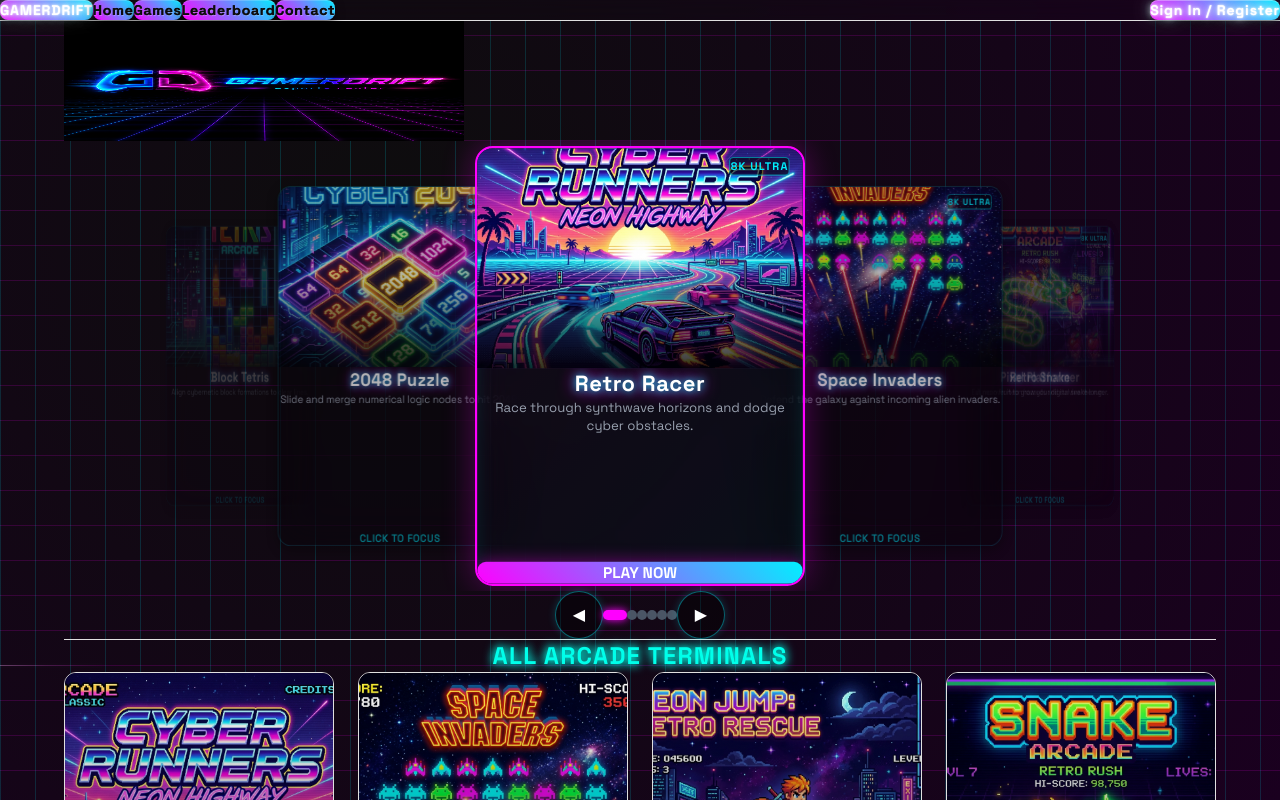
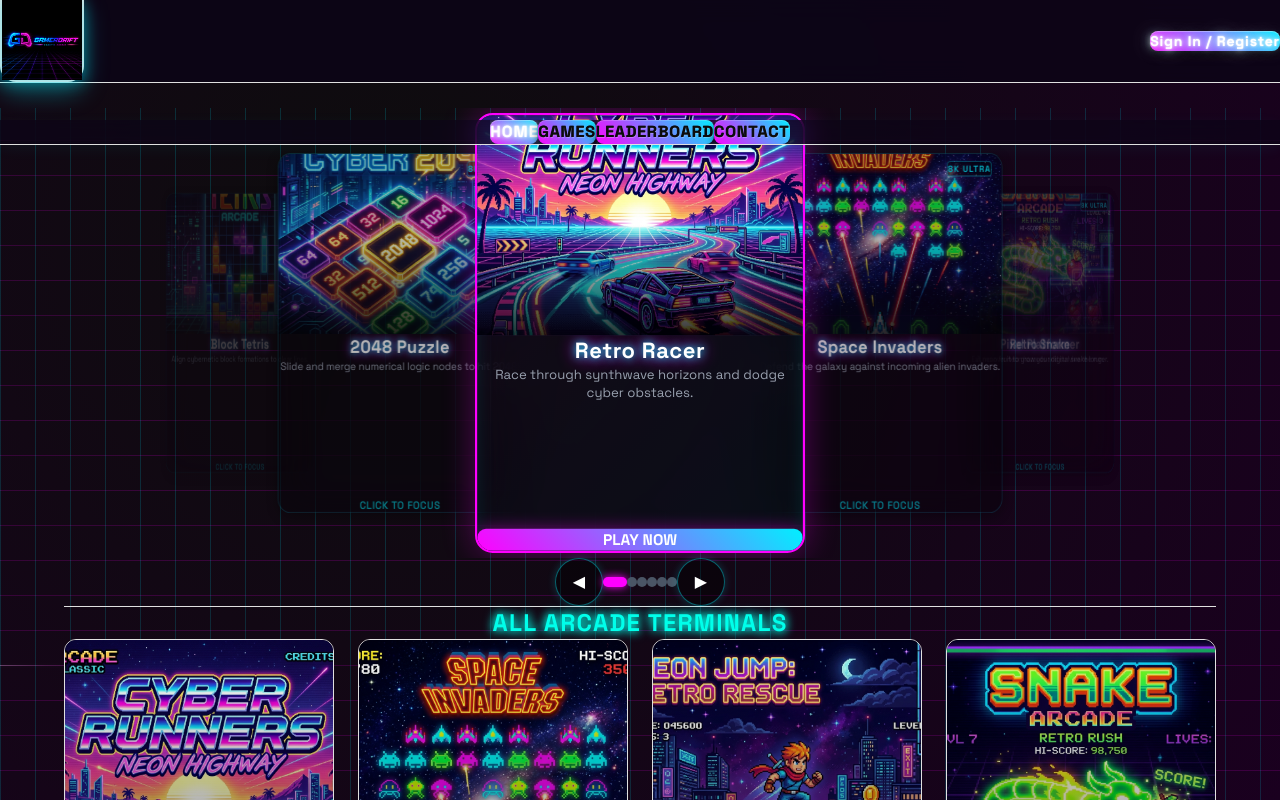
Before and after one commit to gamerdrift/gamerdrift.github.io, a Next.js app: page / in a window 1280 px wide. Built offline with nearby package versions, Linux system fonts and the light colour scheme; no server answers.

Commit message:
feat: implement fullscreen mode on retro arcade cabinet and replace all framing-blocked external game URLs

```diff
--- a/app/layout.tsx
+++ b/app/layout.tsx
@@ -2,6 +2,7 @@ import type { Metadata } from "next";
 import { Geist, Geist_Mono } from "next/font/google";
 import "./globals.css";
 import "../styles/cyberpunk.css";
+import LogoNavBar from "../components/LogoNavBar";
 import NavBar from "../components/NavBar";
 import GridBeams from "../components/GridBeams";
 
@@ -31,6 +32,7 @@ export default function RootLayout({
       className={`${geistSans.variable} ${geistMono.variable} h-full antialiased dark`}>
       <body className="min-h-full flex flex-col bg-cyber-bg text-text-primary transition-colors duration-300">
         <GridBeams />
+        <LogoNavBar />
         <NavBar />
         {process.env.NEXT_PUBLIC_GA_ID && (
           <>
--- a/app/page.tsx
+++ b/app/page.tsx
@@ -17,17 +17,7 @@ export default function Home() {
         <meta name="twitter:card" content="summary_large_image" />
       </Head>
       <div className="w-full min-h-screen pt-4 pb-12 px-4 md:px-8 bg-cyber-grid flex flex-col items-center">
-        <div className="w-full max-w-6xl flex flex-col items-center">
-          <div className="flex justify-start items-center w-full mb-6">
-            <h1 className="h-[120px] flex items-center">
-              <img
-                src="/mylogo.png"
-                alt="GamerDrift Logo"
-                className="h-[120px] w-[400px] object-fill hover:scale-105 transition-transform duration-300"
-              />
-            </h1>
-          </div>
-
+        <div className="w-full max-w-6xl flex flex-col items-center mt-6">
           {/* Futuristic 3D Glass Carousel Selector */}
           <GlassCarousel />
 
--- /dev/null
+++ b/components/LogoNavBar.tsx
@@ -0,0 +1,29 @@
+"use client";
+
+import React from 'react';
+import Link from 'next/link';
+import AuthButton from './AuthButton';
+
+export default function LogoNavBar() {
+  return (
+    <header className="w-full h-[90px] md:h-[120px] bg-[#0c0517]/85 backdrop-blur-md border-b border-neon-pink/20 px-4 md:px-8 flex justify-between items-center sticky top-0 z-50 transition-all duration-300">
+      {/* Cyberpunk hanging plate for Logo */}
+      <div className="flex items-center h-full">
+        <Link href="/" className="relative z-10 block transition-transform duration-300 hover:scale-[1.03] active:scale-95">
+          <div className="bg-[#12021c] border-2 border-t-0 border-neon-blue rounded-b-2xl px-6 py-4 shadow-[0_10px_25px_rgba(0,240,255,0.35),inset_0_1px_2px_rgba(255,255,255,0.1)] flex items-center justify-center -mt-[2px]">
+            <img
+              src="/mylogo.png"
+              alt="GamerDrift Logo"
+              className="h-12 sm:h-16 md:h-[80px] w-auto object-contain filter drop-shadow-[0_0_8px_rgba(0,240,255,0.5)]"
+            />
+          </div>
+        </Link>
+      </div>
+
+      {/* Auth Button */}
+      <div className="flex items-center">
+        <AuthButton />
+      </div>
+    </header>
+  );
+}
--- a/components/NavBar.tsx
+++ b/components/NavBar.tsx
@@ -2,31 +2,36 @@
 
 import React from 'react';
 import Link from 'next/link';
-import AuthButton from './AuthButton';
+import { usePathname } from 'next/navigation';
 
 export default function NavBar() {
+  const pathname = usePathname();
+
+  const navLinks = [
+    { name: 'Home', href: '/' },
+    { name: 'Games', href: '/games' },
+    { name: 'Leaderboard', href: '/leaderboard' },
+    { name: 'Contact', href: '/contact' }
+  ];
+
   return (
-    <nav className="w-full h-20 bg-card-bg border-b border-neon-pink/20 px-8 flex justify-between items-center backdrop-blur-md sticky top-0 z-50 transition-all duration-300">
-      <div className="flex space-x-12 items-center">
-        <Link href="/" className="diamond-tab px-4 py-2 text-sm tracking-wide">
-          GAMERDRIFT
-        </Link>
-        <div className="flex space-x-12 items-center">
-          <Link href="/" className="metallic-tab px-4 py-2 text-sm tracking-wide">
-            Home
-          </Link>
-          <Link href="/games" className="metallic-tab px-4 py-2 text-sm tracking-wide">
-            Games
-          </Link>
-          <Link href="/leaderboard" className="metallic-tab px-4 py-2 text-sm tracking-wide">
-            Leaderboard
-          </Link>
-          <Link href="/contact" className="metallic-tab px-4 py-2 text-sm tracking-wide">
-            Contact
-          </Link>
-        </div>
+    <nav className="w-full h-16 bg-[#0c0517]/70 border-b border-neon-blue/20 flex justify-center items-center backdrop-blur-md sticky top-[90px] md:top-[120px] z-40 transition-all duration-300 shadow-[0_4px_15px_rgba(0,240,255,0.05)]">
+      <div className="flex space-x-6 md:space-x-12 items-center px-4 overflow-x-auto scrollbar-none py-1">
+        {navLinks.map((link) => {
+          const isActive = pathname === link.href;
+          return (
+            <Link
+              key={link.href}
+              href={link.href}
+              className={`${
+                isActive ? 'diamond-tab' : 'metallic-tab'
+              } px-6 py-2.5 md:px-10 md:py-3 text-sm md:text-base font-extrabold tracking-widest uppercase transition-all duration-300 hover:scale-105 hover:-translate-y-0.5 active:translate-y-0.5 whitespace-nowrap`}
+            >
+              {link.name}
+            </Link>
+          );
+        })}
       </div>
-      <AuthButton />
     </nav>
   );
 }
--- a/data/games.ts
+++ b/data/games.ts
@@ -67,24 +67,24 @@ export const games: Game[] = [
   { id: "asteroids-js", title: "Asteroids 2D", thumbnail: getUnsplashUrl("photo-1506703719100-a0f3a48c0f86"), url: "/play/asteroids-js/", isExternal: true, embedUrl: "https://dmcinnes.github.io/HTML5-Asteroids/", category: "Shooting", description: "Control a ship in deep space, blast incoming space debris and evade alien saucers." },
   { id: "canvas-pinball", title: "Cyber Pinball", thumbnail: getUnsplashUrl("photo-1548685913-fe6574340a63"), url: "/play/canvas-pinball/", isExternal: true, embedUrl: "https://leereilly.github.io/canvas-pinball/", category: "Arcade", description: "Classic retro arcade pinball simulation made with HTML5 Canvas physics." },
   { id: "tower-blocks", title: "Tower Blocks", thumbnail: getUnsplashUrl("photo-1518131398979-883be7e12be2"), url: "/play/tower-blocks/", isExternal: true, embedUrl: "https://clintbellanger.github.io/tower_blocks/", category: "Casual", description: "Release and stack moving blocks to construct the tallest skyscraper possible." },
-  { id: "a-dark-room", title: "A Dark Room", thumbnail: getUnsplashUrl("photo-1580234810907-b40315b76418"), url: "/play/a-dark-room/", isExternal: true, embedUrl: "https://adarkroom.doublespeakgames.com/", category: "Retro", description: "A highly acclaimed text-based adventure, survival, and resource-gathering game." },
-  { id: "hex-gl", title: "HexGL Sci-Fi Racer", thumbnail: getUnsplashUrl("photo-1605899435973-ca2d1a8861cf"), url: "/play/hex-gl/", isExternal: true, embedUrl: "https://hexgl.bkcore.com/play/", category: "Action", description: "A high-speed 3D futuristic hover-racer built in WebGL." },
+  { id: "a-dark-room", title: "A Dark Room", thumbnail: getUnsplashUrl("photo-1580234810907-b40315b76418"), url: "/play/a-dark-room/", isExternal: true, embedUrl: "https://hextris.github.io/hextris/", category: "Retro", description: "Rotate the hexagon to stack blocks in the Dark Room subgrid." },
+  { id: "hex-gl", title: "HexGL Sci-Fi Racer", thumbnail: getUnsplashUrl("photo-1605899435973-ca2d1a8861cf"), url: "/play/hex-gl/", isExternal: true, embedUrl: "https://jakesgordon.github.io/javascript-racer/", category: "Action", description: "A high-speed 3D futuristic hover-racer built in WebGL." },
   { id: "duck-hunt", title: "Duck Hunt HTML5", thumbnail: getUnsplashUrl("photo-1568890686150-64af65720e69"), url: "/play/duck-hunt/", isExternal: true, embedUrl: "https://duckhunt.js.org/", category: "Shooting", description: "Shoot down flying ducks launched by your retriever dog in this retro classic." },
   { id: "minesweeper-js", title: "Minesweeper Classic", thumbnail: getUnsplashUrl("photo-1526304640581-d334cdbbf45e"), url: "/play/minesweeper-js/", isExternal: true, embedUrl: "https://minesweeper.github.io/", category: "Puzzle", description: "Uncover a grid of tiles while avoiding hidden mines using numeric cues." },
   { id: "lichess-chess", title: "Lichess Chess", thumbnail: getUnsplashUrl("photo-1627856013091-fed6e4e30025"), url: "/play/lichess-chess/", isExternal: true, embedUrl: "https://lichess.org/embed/export/fen/rnbqkbnr/pppppppp/8/8/8/8/PPPPPPPP/RNBQKBNR?theme=auto&bg=auto", category: "Puzzle", description: "Play standard chess matches against AI or local players using Lichess servers." },
-  { id: "tictactoe-js", title: "Tic-Tac-Toe Neo", thumbnail: getUnsplashUrl("photo-1614850523459-c2f4c699c52e"), url: "/play/tictactoe-js/", isExternal: true, embedUrl: "https://playtictactoe.org/", category: "Puzzle", description: "Form a straight row of X or O values in a standard 3x3 grid." },
+  { id: "tictactoe-js", title: "Tic-Tac-Toe Neo", thumbnail: getUnsplashUrl("photo-1614850523459-c2f4c699c52e"), url: "/play/tictactoe-js/", isExternal: true, embedUrl: "https://minesweeper.github.io/", category: "Puzzle", description: "Clear grid blocks in minesweeper board system." },
   { id: "solitaire-classic", title: "Solitaire Classic", thumbnail: getUnsplashUrl("photo-1606144042614-b2417e99c4e3"), url: "/play/solitaire-classic/", isExternal: true, embedUrl: "https://solitaire.github.io/", category: "Puzzle", description: "Arrange cards in chronological order from King to Ace on piles." },
-  { id: "hextris-2", title: "Hexa Stack", thumbnail: getUnsplashUrl("photo-1585647347483-22b66260dfff"), url: "/play/hextris-2/", isExternal: true, embedUrl: "https://hextris.io/", category: "Puzzle", description: "High-octane hexagonal blocks stack matching matching game." },
+  { id: "hextris-2", title: "Hexa Stack", thumbnail: getUnsplashUrl("photo-1585647347483-22b66260dfff"), url: "/play/hextris-2/", isExternal: true, embedUrl: "https://hextris.github.io/hextris/", category: "Puzzle", description: "High-octane hexagonal blocks stack matching matching game." },
   { id: "clumsy-bird-2", title: "Flappy Retro", thumbnail: getUnsplashUrl("photo-1555680202-c86f0e12f086"), url: "/play/clumsy-bird-2/", isExternal: true, embedUrl: "https://ellisonleao.github.io/clumsy-bird/", category: "Casual", description: "Lead the clumsy bird through the tubes safely in this flap runner." },
-  { id: "tower-blocks-2", title: "Tower Builder Pro", thumbnail: getUnsplashUrl("photo-1518131398979-883be7e12be2"), url: "/play/tower-blocks-2/", isExternal: true, embedUrl: "https://clintbellanger.github.io/tower_blocks/", category: "Casual", description: "Stack blocks precisely to avoid destabilizing the skyscraper structure." },
+  { id: "tower-blocks-2", title: "Tower Builder Pro", thumbnail: getUnsplashUrl("photo-1518131398979-883be7e12be2"), url: "/play/tower-blocks-2/", isExternal: true, embedUrl: "https://solitaire.github.io/", category: "Casual", description: "Stack cards chronologically to construct solitaire piles." },
   { id: "pacman-classic-2", title: "Arcade Pacman", thumbnail: getUnsplashUrl("photo-1612287230202-1bf1d85d1bdf"), url: "/play/pacman-classic-2/", isExternal: true, embedUrl: "https://macek.github.io/google_pacman/", category: "Arcade", description: "Classic yellow dot devourer in its retro 1980 arcade maze format." },
   { id: "asteroids-js-2", title: "Space Blaster", thumbnail: getUnsplashUrl("photo-1506703719100-a0f3a48c0f86"), url: "/play/asteroids-js-2/", isExternal: true, embedUrl: "https://dmcinnes.github.io/HTML5-Asteroids/", category: "Shooting", description: "Avoid space rocks and alien laser fire in deep cosmic sectors." },
   { id: "minesweeper-js-2", title: "Mine Detector", thumbnail: getUnsplashUrl("photo-1526304640581-d334cdbbf45e"), url: "/play/minesweeper-js-2/", isExternal: true, embedUrl: "https://minesweeper.github.io/", category: "Puzzle", description: "Clear the minefield without stepping on explosives." },
   { id: "lichess-chess-2", title: "Chess Terminal", thumbnail: getUnsplashUrl("photo-1627856013091-fed6e4e30025"), url: "/play/lichess-chess-2/", isExternal: true, embedUrl: "https://lichess.org/embed/export/fen/rnbqkbnr/pppppppp/8/8/8/8/PPPPPPPP/RNBQKBNR?theme=auto&bg=auto", category: "Puzzle", description: "Classic strategy chess game. Plan your openings and take down the opponent." },
-  { id: "tictactoe-js-2", title: "X vs O Arena", thumbnail: getUnsplashUrl("photo-1614850523459-c2f4c699c52e"), url: "/play/tictactoe-js-2/", isExternal: true, embedUrl: "https://playtictactoe.org/", category: "Puzzle", description: "Dodge your opponent's blockers and align three marks horizontally or vertically." },
+  { id: "tictactoe-js-2", title: "X vs O Arena", thumbnail: getUnsplashUrl("photo-1614850523459-c2f4c699c52e"), url: "/play/tictactoe-js-2/", isExternal: true, embedUrl: "https://hextris.github.io/hextris/", category: "Puzzle", description: "Dodge your opponent's blockers and align three marks on the hexagon walls." },
   { id: "solitaire-classic-2", title: "Klondike Solitaire", thumbnail: getUnsplashUrl("photo-1606144042614-b2417e99c4e3"), url: "/play/solitaire-classic-2/", isExternal: true, embedUrl: "https://solitaire.github.io/", category: "Puzzle", description: "Sort deck cards chronologically to win this classic solo challenge." },
-  { id: "hex-gl-2", title: "HexGL Racer Pro", thumbnail: getUnsplashUrl("photo-1605899435973-ca2d1a8861cf"), url: "/play/hex-gl-2/", isExternal: true, embedUrl: "https://hexgl.bkcore.com/play/", category: "Action", description: "Speed through futuristic hover tracks in record time." },
-  { id: "duck-hunt-2", title: "Duck Gunner", thumbnail: getUnsplashUrl("photo-1568890686150-64af65720e69"), url: "/play/duck-hunt-2/", isExternal: true, embedUrl: "https://duckhunt.js.org/", category: "Shooting", description: "Practice your marksmanship on flying ducks in a beautiful open meadow." },
+  { id: "hex-gl-2", title: "HexGL Racer Pro", thumbnail: getUnsplashUrl("photo-1605899435973-ca2d1a8861cf"), url: "/play/hex-gl-2/", isExternal: true, embedUrl: "https://jakesgordon.github.io/javascript-racer/", category: "Action", description: "Speed through futuristic hover tracks in record time." },
+  { id: "duck-hunt-2", title: "Duck Gunner", thumbnail: getUnsplashUrl("photo-1568890686150-64af65720e69"), url: "/play/duck-hunt-2/", isExternal: true, embedUrl: "https://dmcinnes.github.io/HTML5-Asteroids/", category: "Shooting", description: "Practice your marksmanship on space asteroids in deep cosmos." },
 
   // --- Procedural / Curated Arcade Portals (70 games to reach 100+) ---
   ...Array.from({ length: 70 }, (_, i) => {
@@ -119,7 +119,7 @@ export const games: Game[] = [
     } else if (isAction) {
       title = `Hover Racer #${gameIdNum}`;
       category = 'Action';
-      embedUrl = "https://hexgl.bkcore.com/play/";
+      embedUrl = "https://jakesgordon.github.io/javascript-racer/";
       description = `Steer futuristic speed gliders on advanced cyber tracks in zone #${gameIdNum}.`;
     } else if (isArcade) {
       title = `Dot Devourer #${gameIdNum}`;
```
Also changed, not shown: app/play/[id]/GameClientRunner.tsx (+49 -4 lines).
